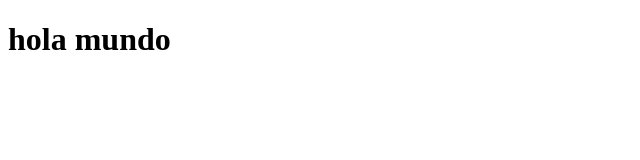
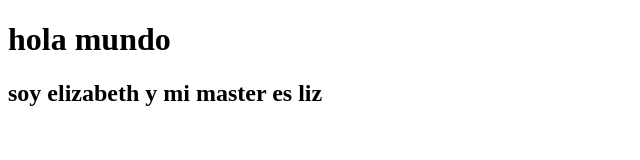
Before and after one commit to elizabeth84/practica, a plain HTML site: page index.html in a window 1280 px wide. Shown: the whole page, without its empty margins (0-640 px from the left). Drawn offline with Linux system fonts and the light colour scheme.

Commit message:
agregue un h2

```diff
--- a/index.html
+++ b/index.html
@@ -5,5 +5,6 @@
 </head>
 <body>
 <h1>hola mundo</h1>
+<h2>soy elizabeth y mi master es liz</h2>
 </body>
 </html>
```
